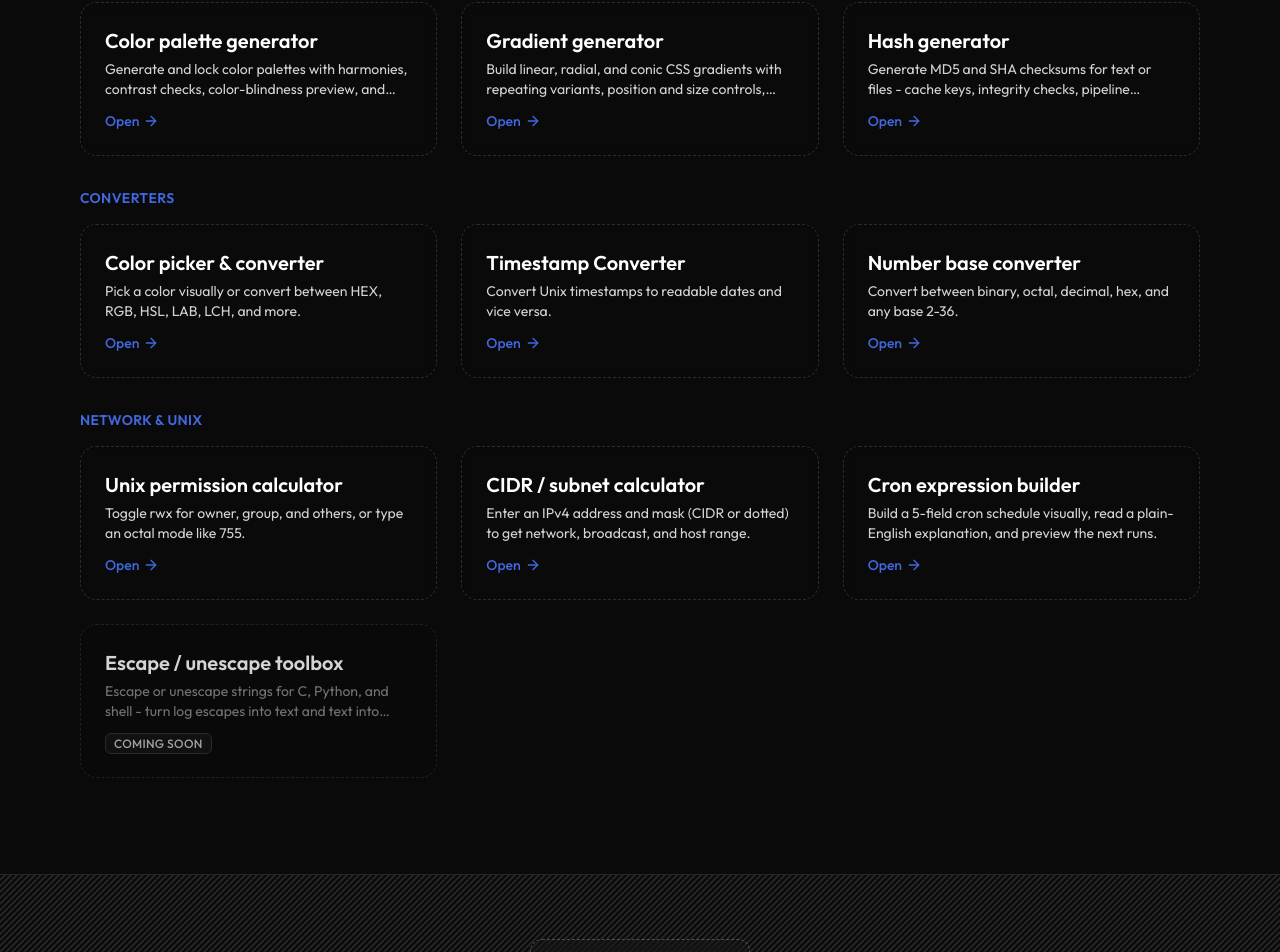
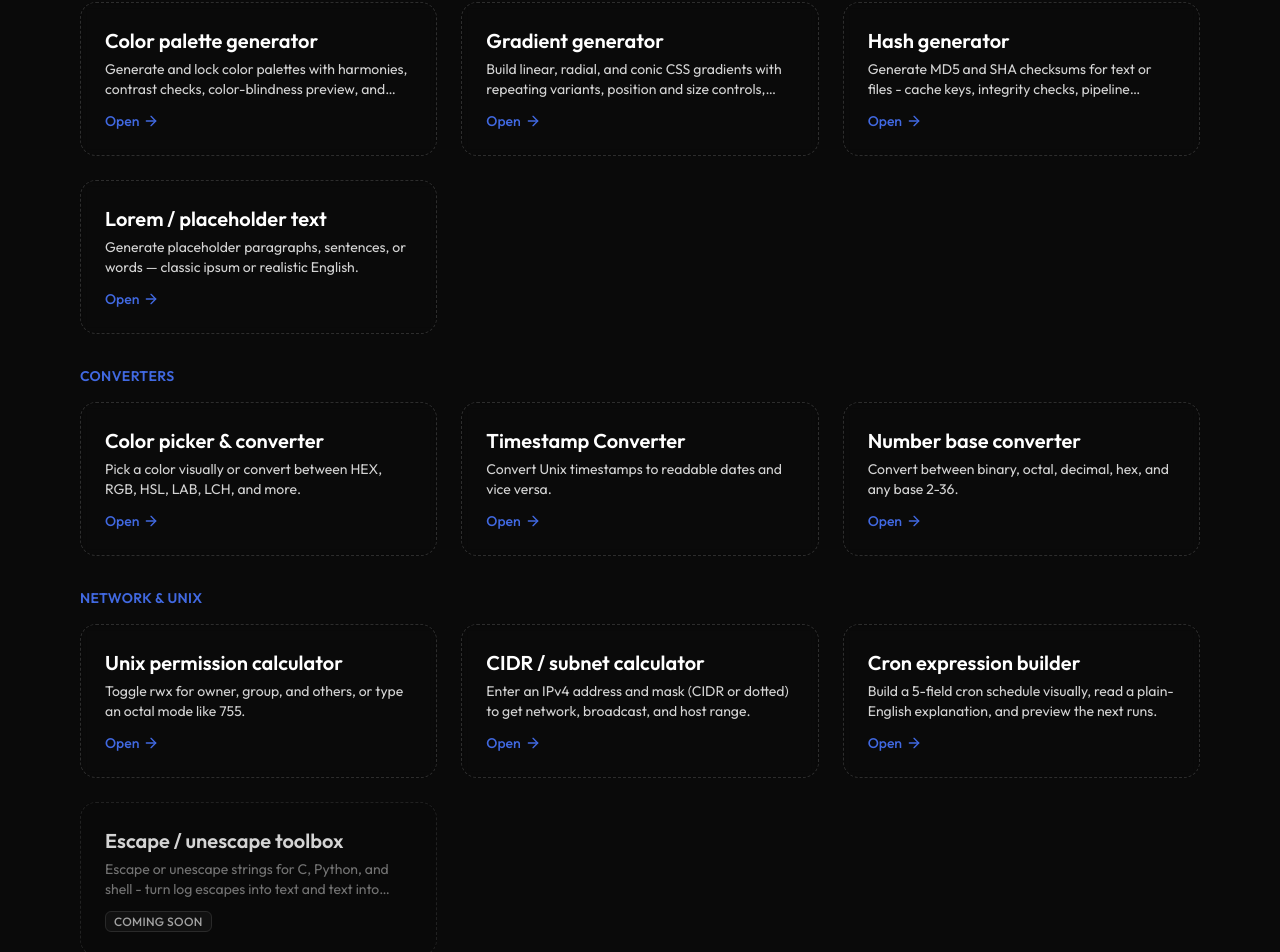
Before and after one commit to krouskystepan/portfolio, a Next.js app: page /t in a window 1280 px wide. Shown: the part 1520-2472 px from the top of the page. Built offline with nearby package versions, Linux system fonts and the light colour scheme.

Commit message:
wire lorem generator into catalog

```diff
--- a/components/tools/toolRegistry.ts
+++ b/components/tools/toolRegistry.ts
@@ -29,7 +29,8 @@ const loaders = {
   'chmod-calculator': () => import('@/components/tools/items/ChmodCalculator'),
   'cidr-calculator': () => import('@/components/tools/items/CidrCalculator'),
   'cron-builder': () => import('@/components/tools/items/CronExpressionBuilder'),
-  'hash-generator': () => import('@/components/tools/items/HashGenerator')
+  'hash-generator': () => import('@/components/tools/items/HashGenerator'),
+  'lorem-generator': () => import('@/components/tools/items/LoremGenerator')
 } as const satisfies Record<ToolPath, ToolLoader>
 
 export type { ToolPath }
--- a/constants/tools.ts
+++ b/constants/tools.ts
@@ -223,6 +223,14 @@ export const tools = [
     ]
   },
   {
+    name: 'Lorem / placeholder text',
+    path: 'lorem-generator',
+    description:
+      'Generate placeholder paragraphs, sentences, or words — classic ipsum or realistic English.',
+    section: 'generators',
+    keywords: ['lorem', 'ipsum', 'placeholder', 'dummy text', 'filler', 'mock']
+  },
+  {
     name: 'Color picker & converter',
     path: 'color-converter',
     description:
```
